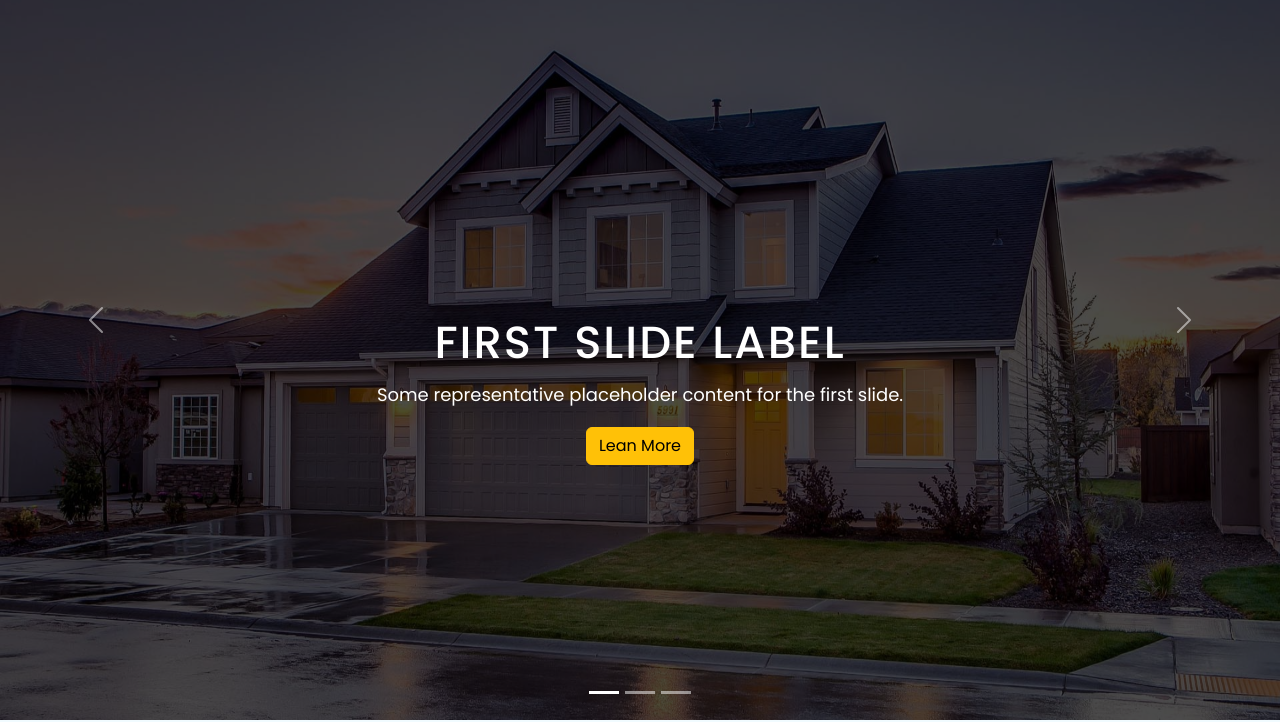
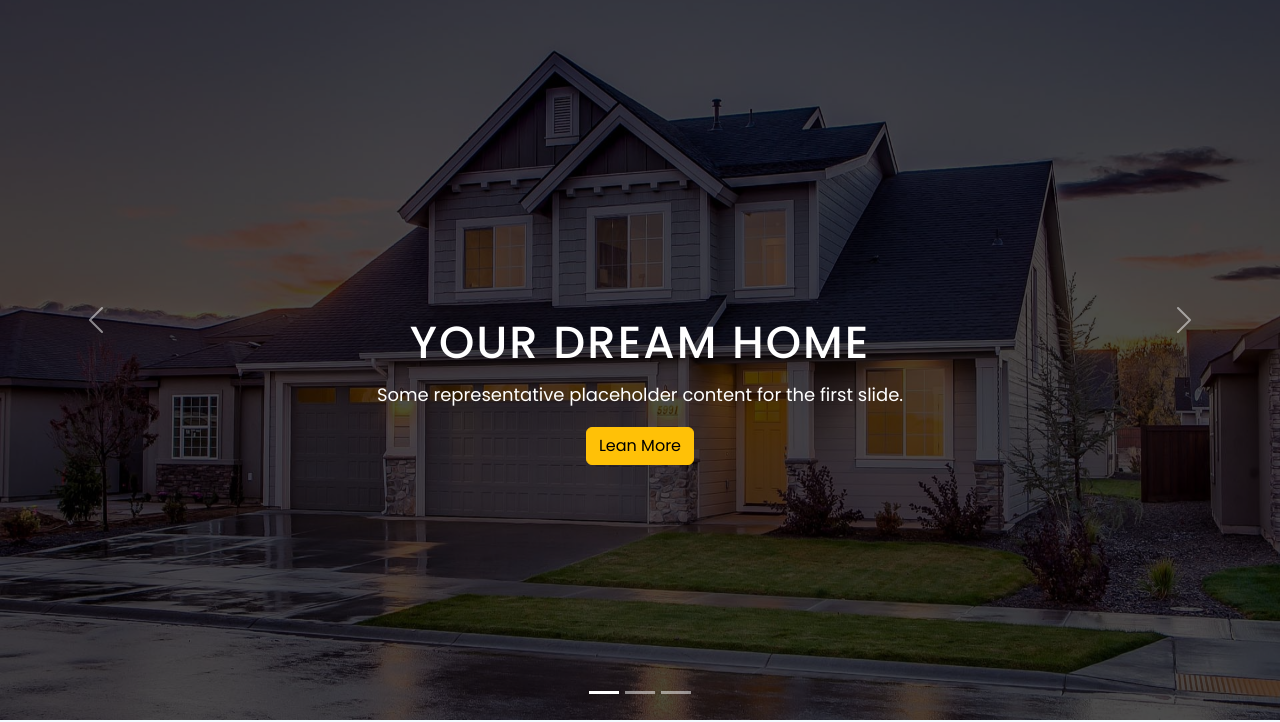
Before and after one commit to constantingab/Real-estate-agency, a plain HTML site: page index.html in a window 1280 px wide. Shown: the part 80-802 px from the top of the page. Drawn offline with nearby package versions, Linux system fonts and the light colour scheme.

Commit message:
task #01 change h5 change carousel-item

```diff
--- a/index.html
+++ b/index.html
@@ -84,7 +84,7 @@
         <div class="carousel-item active">
           <img src="img/house_1.jpg" class="d-block w-100" alt="..." />
           <div class="carousel-caption">
-            <h5>First slide label</h5>
+            <h5>Your dream home</h5>
             <p>Some representative placeholder content for the first slide.</p>
             <p>
               <a href="#" class="btn btn-warning mt3">Lean More</a>
```
